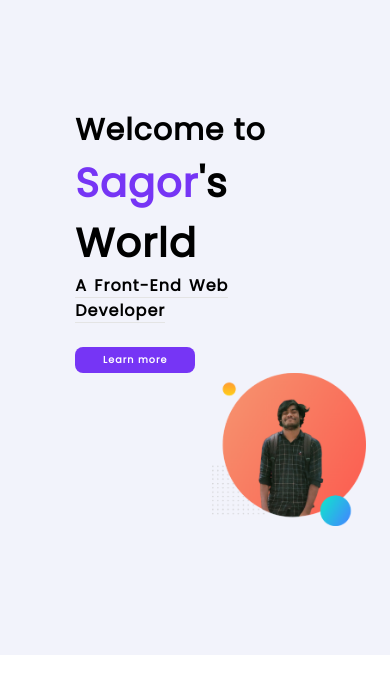
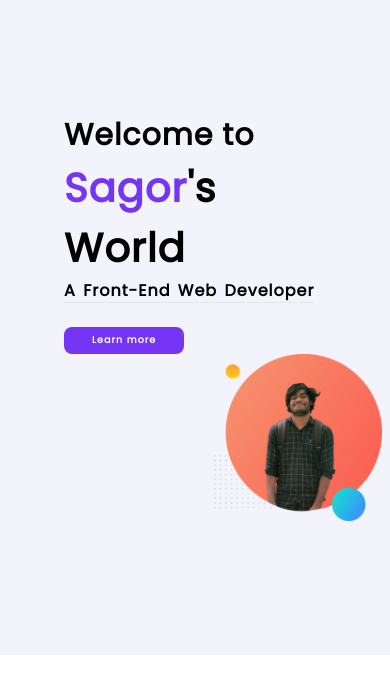
Before and after one commit to sagorbbr1/web-portfolio, a plain HTML site: page index.html in a window 390 px wide. Shown: the part 101-785 px from the top of the page. Drawn offline with Linux system fonts and the light colour scheme; grey boxes are pictures that could not be loaded.

Commit message:
padding reset

```diff
--- a/css/responsive.css
+++ b/css/responsive.css
@@ -21,7 +21,7 @@
   }
   .hero {
     clip-path: none;
-    padding: 3rem;
+    padding: 2rem 1rem;
   }
   .about__me {
     justify-content: space-around;
```
